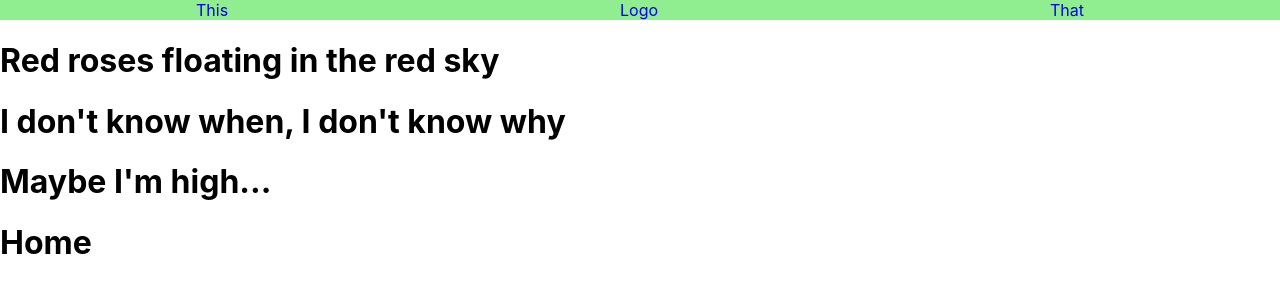
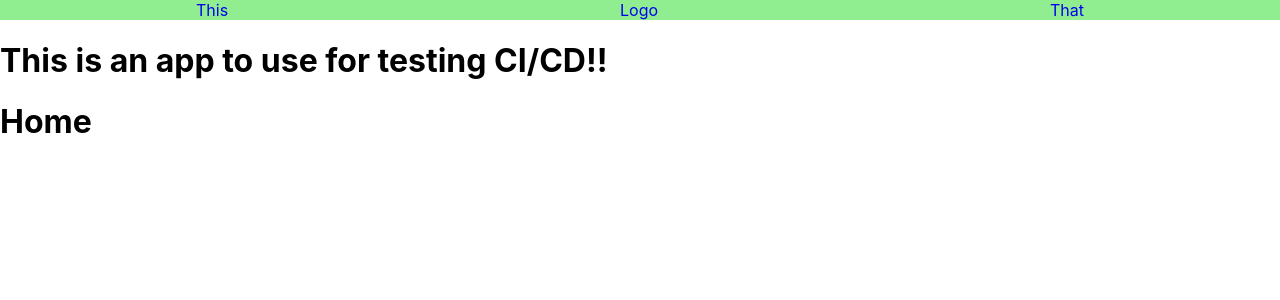
Before and after one commit to craig-glass/easymeals, a React (Create React App) app in the folder frontend/: page / in a window 1280 px wide. Shown: the top 300 px of the page. Built offline with nearby package versions, Linux system fonts and the light colour scheme; no server answers.

Commit message:
Removed all opentelemetry config

```diff
--- a/frontend/src/App.js
+++ b/frontend/src/App.js
@@ -31,9 +31,9 @@ function App() {
                     <Link to="/that">That</Link>
 
                 </header>
-                <div><h1>Red roses floating in the red sky</h1></div>
-                <div><h1>I don't know when, I don't know why</h1></div>
-                <div><h1>Maybe I'm high...</h1></div>
+                <div>
+                    <h1>This is an app to use for testing CI/CD!!</h1>
+                </div>
                 <Switch>
                     <Route exact path="/" component={Home}/>
                     <Route path="/this">
```
